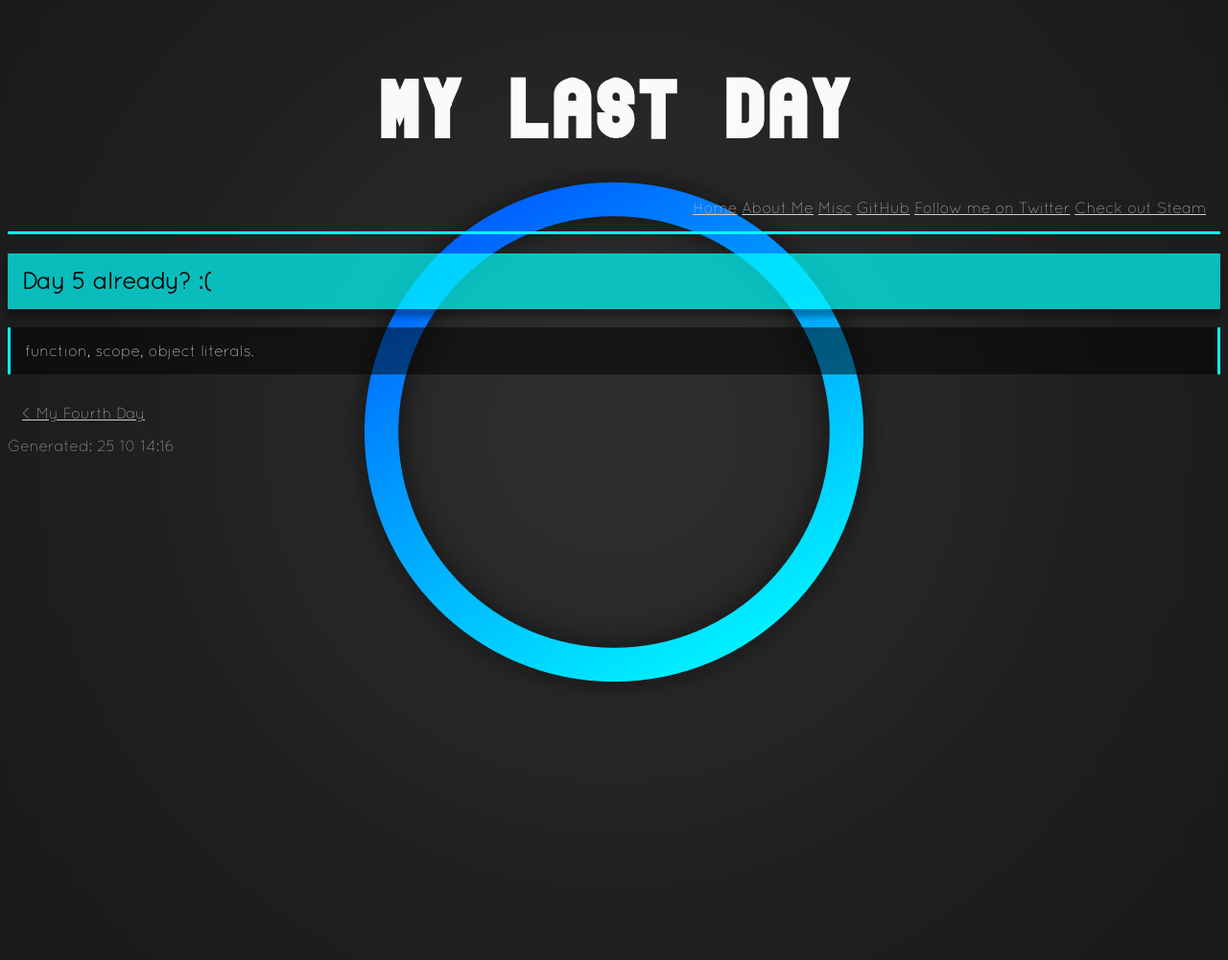
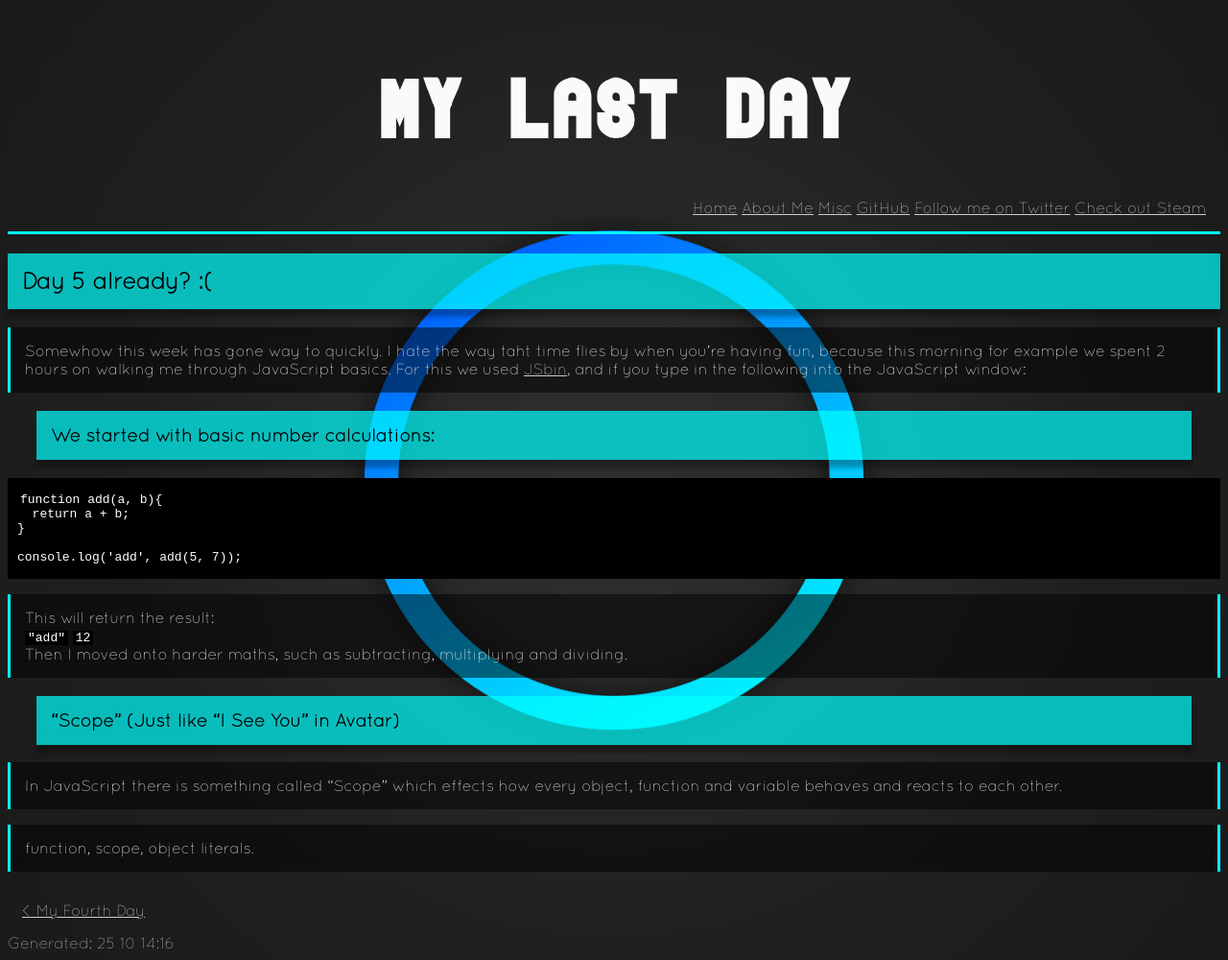
Before and after one commit to boffnoff/boffnoff.github.com, a Jekyll site: the page built from _posts/2013-10-25-last-and-final-day.md, in a window 1280 px wide. Shown: the whole page at 96% size. Built offline with Jekyll 4.4.1, drawn with Linux system fonts in a browser that asks for light colours; before the commit the page ends 900 px from its top, so only the background shows below that.

Commit message:
added info about the functions in JavaScript

```diff
--- a/_posts/2013-10-25-last-and-final-day.md
+++ b/_posts/2013-10-25-last-and-final-day.md
@@ -5,9 +5,27 @@ layout: post
 
 ## Day 5 already? :(
 
+Somewhow this week has gone way to quickly. I hate the way taht time flies by when you're having fun, because this morning for example we spent 2 hours on walking me through JavaScript basics. For this
+we used [JSbin](http://jsbin.com/OruSetU/1/edit), and if you type in the following into the JavaScript window:
 
+### We started with basic number calculations:
 
+    function add(a, b){
+      return a + b;
+    }
 
+    console.log('add', add(5, 7));
+
+This will return the result:
+<br>
+`"add"`
+`12`
+<br>
+Then I moved onto harder maths, such as subtracting, multiplying and dividing.
+
+###"Scope" (Just like "I See You" in Avatar)
+
+In JavaScript there is something called "Scope" which effects how every object, function and variable behaves and reacts to each other.
 
 
 function, scope, object literals.
```
